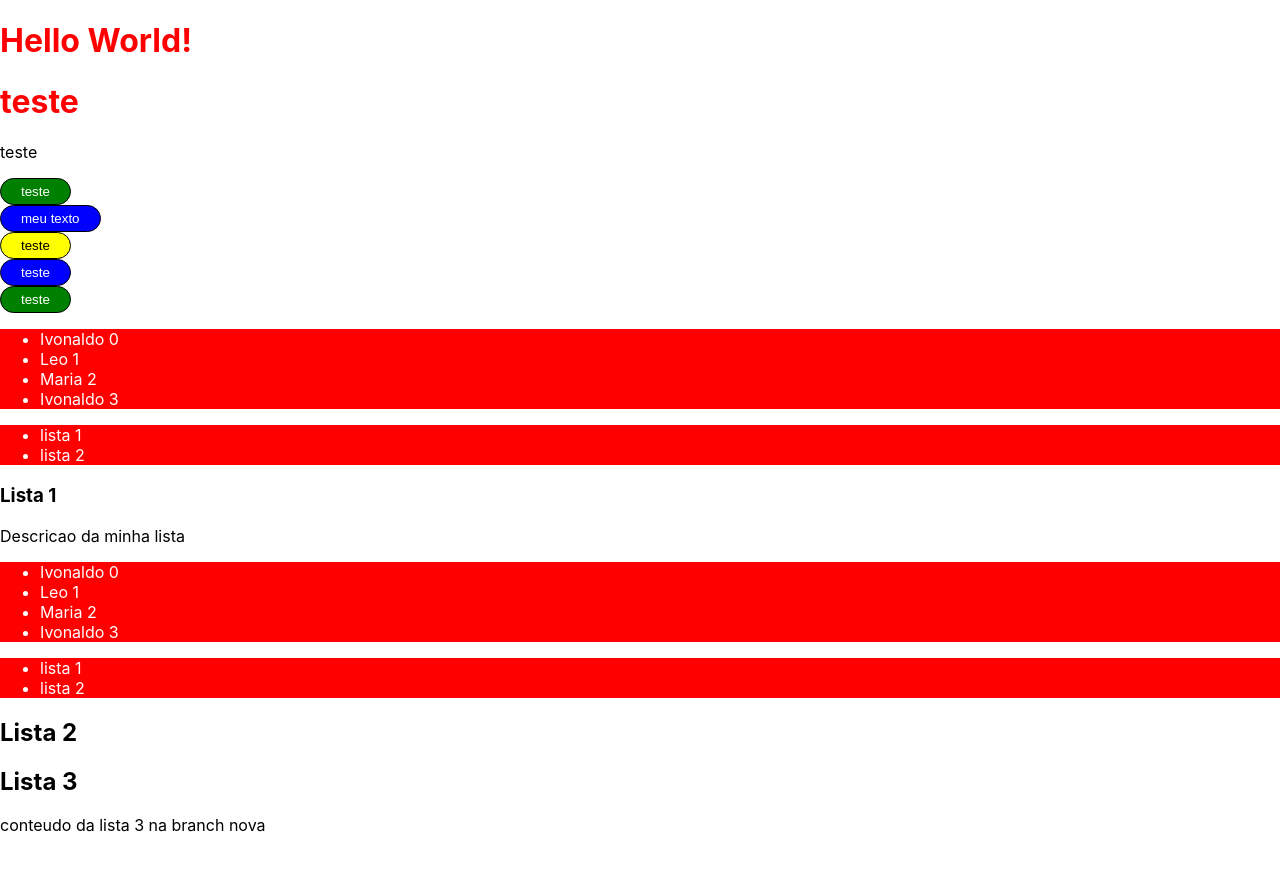
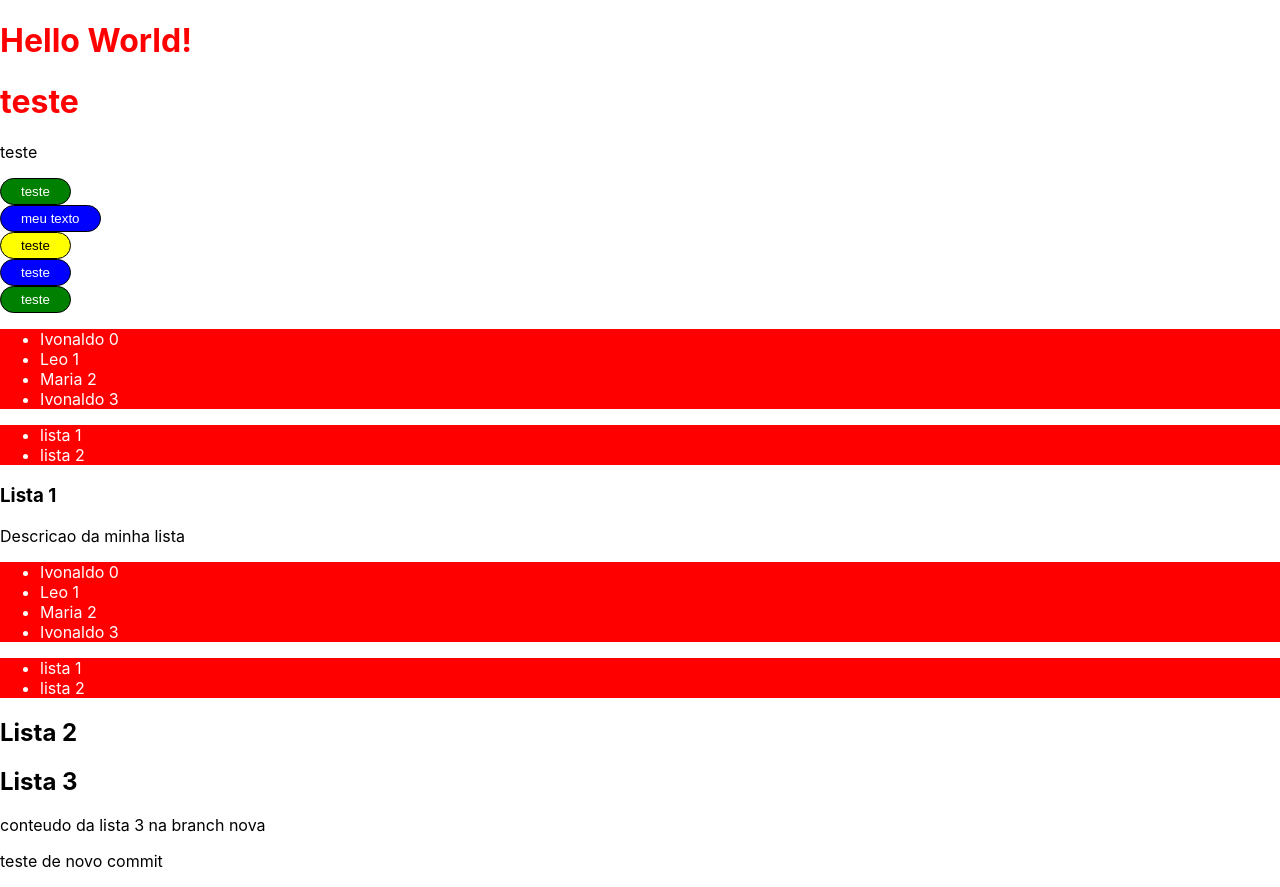
Before and after one commit to ivosoares/aula-intro-react, a React (Create React App) app: page / in a window 1280 px wide. Before the commit the page ends 851 px from the top, so only its background shows below. Built offline with nearby package versions, Linux system fonts and the light colour scheme.

Commit message:
adiciona um novo paragrafo

```diff
--- a/src/components/demo/Demo.js
+++ b/src/components/demo/Demo.js
@@ -29,6 +29,7 @@ class Demo extends Component {
 
                 <h2>Lista 3</h2>
                 <p>conteudo da lista 3 na branch nova</p>
+                <p>teste de novo commit</p>
             </div>
         )
     }
```
